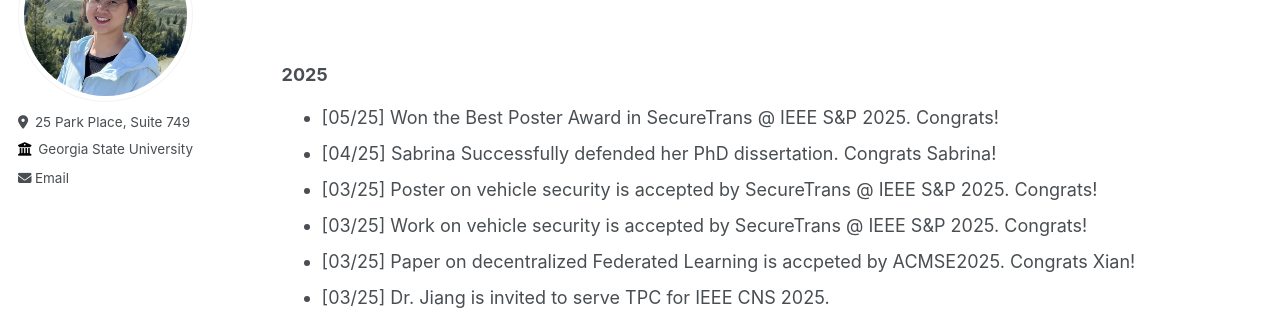
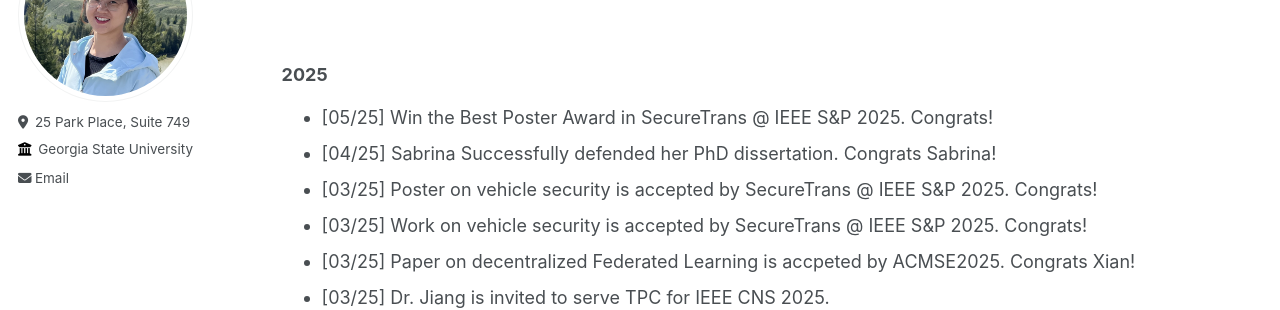
Before and after one commit to suhbrina-perry/suhbrina-perry.github.io, a Jekyll site: the page built from _pages/news.md, in a window 1280 px wide and 900 px high. Shown: the part 178-488 px from the top of the window. Built offline with Jekyll 4.4.1, drawn with Linux system fonts in a browser that asks for light colours.

Commit message:
Update news.md

```diff
--- a/_pages/news.md
+++ b/_pages/news.md
@@ -17,7 +17,7 @@ author_profile: true
 - [05/25] Happy to serve on DoE Panel
 - [06/25] Happy to serve on NSF Panel (Epsore)
 -->
-- [05/25] Won the Best Poster Award in SecureTrans @ IEEE S&P 2025. Congrats!
+- [05/25] Win the Best Poster Award in SecureTrans @ IEEE S&P 2025. Congrats!
 - [04/25] Sabrina Successfully defended her PhD dissertation. Congrats Sabrina!
 - [03/25] Poster on vehicle security is accepted by SecureTrans @ IEEE S&P 2025. Congrats!
 - [03/25] Work on vehicle security is accepted by SecureTrans @ IEEE S&P 2025. Congrats!
```
